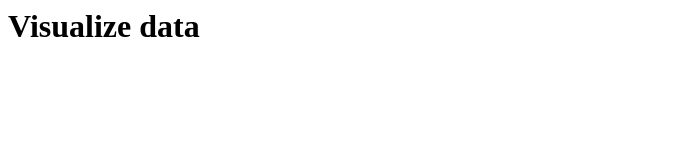
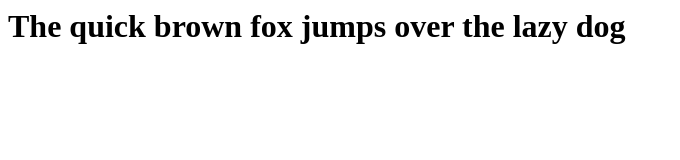
Before and after one commit to yangniao23/learn-data-visualization, a plain HTML site: page index.html in a window 1280 px wide. Shown: the whole page, without its empty margins (0-680 px from the left). Drawn offline with Linux system fonts and the light colour scheme.

Commit message:
Update: change h1 content

```diff
--- a/index.html
+++ b/index.html
@@ -3,6 +3,6 @@
     <title>Data visualization app</title>
   </head>
   <body>
-    <h1>Visualize data</h1>
+    <h1>The quick brown fox jumps over the lazy dog</h1>
   </body>
 </html>
```
